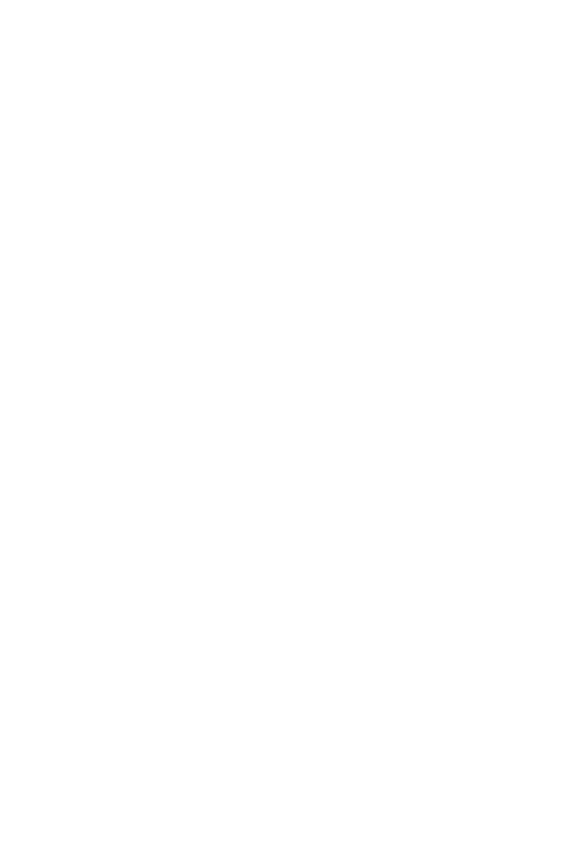
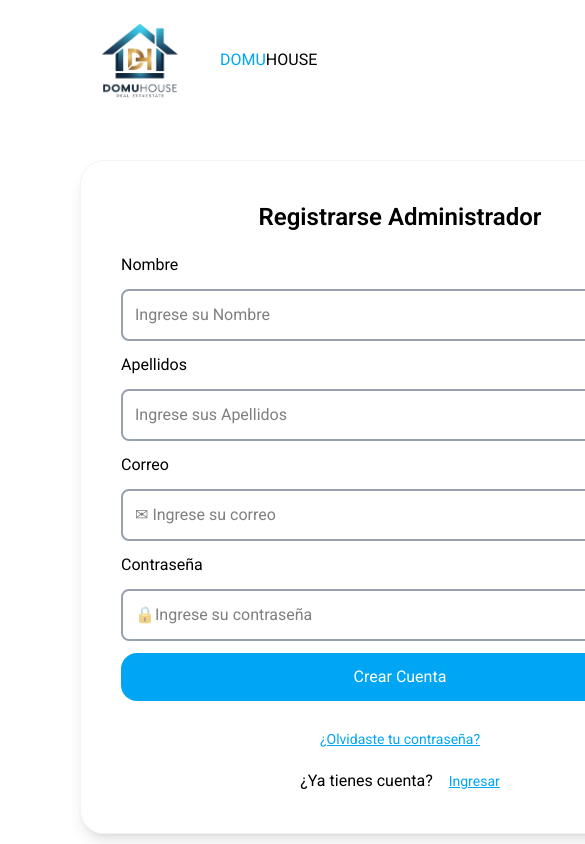
Before and after one commit to Santiago-Taborda-Foronda/DomuHouse, a React (Vite) app: page /registrarseAdministrador in a window 390 px wide. Before the commit this address had no page. Shown: the top 844 px of the page, 585 px wide, since content can reach past the window. Built offline with nearby package versions, Linux system fonts and the light colour scheme.

Commit message:
Creación de Registrar Administrador y Organizar Inmobiliaria

```diff
--- a/src/App.jsx
+++ b/src/App.jsx
@@ -8,6 +8,8 @@
 import { Registrarse } from './Components/Pages/Home/Registrarse/Registrarse'
 import { PropiedadSeleccionada } from './Components/Pages/PropiedadSeleccionada/PropiedadSeleccionada';
 import { ContactAgent } from './Components/Pages/ContactAgent/ContactAgent';
+import {CrearInmobiliarias} from './Components/Pages/Inmobiliarias/CrearInmobiliarias'
+import { RegistrarseAdministrador } from './Components/Pages/Administrador/RegistrarseAdministrador/RegistrarseAdministrador'
 
 
 export const App = () => {
@@ -20,6 +22,8 @@
       <Route path='/Login' element={<Login />} />
       <Route path='/Registrarse' element={<Registrarse />} />
       <Route path='/propiedad-seleccionada' element={<PropiedadSeleccionada />} />
+      <Route path='/CrearInmobiliarias' element={<CrearInmobiliarias />} />
+      <Route path='/registrarseAdministrador' element={<RegistrarseAdministrador />} />
       <Route path="/contact-agent" element={<ContactAgent />} />
 
     </Routes>
--- a/src/Components/Layouts/Header/Header.jsx
+++ b/src/Components/Layouts/Header/Header.jsx
@@ -76,11 +76,11 @@
                       Route="/"
                     />
                     <ItemsNavbar
-                      content={<div className="flex items-center gap-2 text-gray-600 hover:text-blue-600"><Search size={18}/>Búsqueda Avanzada</div>}
-                      Route="/busqueda"
+                      content={<div className="flex items-center gap-2 text-gray-600 hover:text-blue-600"><Search size={18}/>Publicar Inmobiliaria</div>}
+                      Route="/CrearInmobiliarias"
                     />
                     <ItemsNavbar
-                      content={<div className="flex items-center gap-2 text-gray-600 hover:text-blue-600"><MessageSquare size={18}/>Chatbot Domu</div>}
+                      content={<div className="flex items-center gap-2 text-gray-600 hover:text-blue-600"><MessageSquare size={18}/>Inmobiliarias</div>}
                       Route="/chatbot"
                     />
                     <ItemsNavbar
--- /dev/null
+++ b/src/Components/Pages/Administrador/RegistrarseAdministrador/RegistrarseAdministrador.jsx
@@ -0,0 +1,130 @@
+import React, { useState } from 'react';
+import logoDomuHouse from '../../../../assets/images/Logo-DomuHouse.png';
+import LogoLogin from '../../../../assets/images/imagen-login.png';
+import { Button } from '../../../UI/Button/Button';
+import { Header } from '../../../Layouts/Header/Header';
+import { Link } from 'react-router';
+import { Eye, EyeOff } from "lucide-react";
+
+export const RegistrarseAdministrador = () => {
+    const [showPassword, setShowPassword] = useState(false);
+    const [credentials, setCredentials] = useState({
+        email: "",
+        password: ""
+    });
+
+    const handleInputChange = (e) => {
+        const { name, value } = e.target;
+        setCredentials({
+            ...credentials,
+            [name]: value
+        });
+    };
+
+    const togglePasswordVisibility = () => {
+        setShowPassword(!showPassword);
+    };
+
+    const handleSubmit = (e) => {
+        e.preventDefault();
+
+        // Aquí iría la lógica para registrar administrador
+        console.log("Registrar Administrador:", credentials);
+    };
+
+    return (
+        <>
+            <div className='flex flex-col justify-around px-20 pr-30 w-full space-y-10 items-start'>
+                <header className='flex items-center justify-start'>
+                    <img
+                        src={logoDomuHouse}
+                        alt="Logo DomuHouse"
+                        className='w-30'
+                    />
+                    <h1 className='text-sky-500 ml-5'>DOMU<span className='text-black'>HOUSE</span></h1>
+                </header>
+
+                <section className='flex items-center gap-20 w-full'>
+                    <div className='flex flex-col items-center shadow-lg border-1 border-gray-100 p-10 rounded-3xl min-w-160 space-y-5'>
+                        <p className='text-2xl font-semibold'>Registrarse Administrador</p>
+                        <form className='flex flex-col space-y-3 w-full' onSubmit={handleSubmit}>
+                            <label htmlFor="nombre">Nombre</label>
+                            <input
+                                className='p-3 border-gray-400 hover:border-gray-600 focus:outline-none border-2 rounded-lg w-full'
+                                placeholder='Ingrese su Nombre'
+                                name="nombre"
+                                id="nombre"
+                            />
+
+                            <label htmlFor="apellidos">Apellidos</label>
+                            <input
+                                className='p-3 border-gray-400 hover:border-gray-600 focus:outline-none border-2 rounded-lg w-full'
+                                placeholder='Ingrese sus Apellidos'
+                                name="apellidos"
+                                id="apellidos"
+                            />
+
+                            <label htmlFor="email">Correo</label>
+                            <input
+                                className='p-3 border-gray-400 hover:border-gray-600 focus:outline-none border-2 rounded-lg w-full'
+                                placeholder='✉ Ingrese su correo'
+                                type='email'
+                                id='email'
+                                name='email'
+                                value={credentials.email}
+                                onChange={handleInputChange}
+                                required
+                            />
+
+                            <label htmlFor="password">Contraseña</label>
+                            <div className='relative'>
+                                <input
+                                    className='p-3 border-gray-400 hover:border-gray-600 focus:outline-none border-2 rounded-lg w-full'
+                                    placeholder='🔒Ingrese su contraseña'
+                                    type={showPassword ? "text" : "password"}
+                                    id='password'
+                                    name='password'
+                                    value={credentials.password}
+                                    onChange={handleInputChange}
+                                    required
+                                />
+                                <button
+                                    type="button"
+                                    className="absolute right-4 top-3.5 text-gray-500 hover:text-gray-700"
+                                    onClick={togglePasswordVisibility}
+                                >
+                                    {showPassword ? <EyeOff size={20} /> : <Eye size={20} />}
+                                </button>
+                            </div>
+                            <Button
+                                name='Crear Cuenta'
+                                type='submit'
+                                className='bg-sky-500 text-white p-3 w-full rounded-2xl'
+                            />
+                        </form>
+
+                        <div className='flex justify-around items-start mt-2'>
+                            <a href="###" className='text-sm text-sky-500 underline hover:text-sky-700'>
+                                ¿Olvidaste tu contraseña?
+                            </a>
+                        </div>
+
+                        <span>¿Ya tienes cuenta?
+                            <Link to="/Login" className='ml-4 text-sm text-sky-500 underline hover:text-sky-700'>
+                                Ingresar
+                            </Link>
+                        </span>
+                    </div>
+
+                    <div>
+                        <img
+                            src={LogoLogin}
+                            alt="Login ilustración"
+                            className='w-150'
+                        />
+                    </div>
+                </section>
+            </div>
+        </>
+    );
+};
--- a/src/Components/Pages/Inmobiliarias/CrearInmobiliarias.jsx
+++ b/src/Components/Pages/Inmobiliarias/CrearInmobiliarias.jsx
@@ -1,6 +1,18 @@
 import React, { useState } from "react";
+import { useNavigate } from "react-router-dom";
+import { Header } from "../../Layouts/Header/Header";
 
 export const CrearInmobiliarias = () => {
+  const navigate = useNavigate();
+
+  const [name, setName] = useState("");
+  const [nit, setNit] = useState("");
+  const [responsible, setResponsible] = useState("");
+  const [address, setAddress] = useState("");
+  const [city, setCity] = useState("");
+  const [phone, setPhone] = useState("");
+  const [email, setEmail] = useState("");
+  const [description, setDescription] = useState("");
   const [images, setImages] = useState([]);
 
   const handleImageUpload = (e) => {
@@ -8,7 +20,16 @@
     setImages([...images, ...files]);
   };
 
+  const fullAddress = `${address}, ${city}`;
+
+  const handleNext = () => {
+    // Redirigir a la interfaz de registro
+    navigate("/registrarseAdministrador")
+  };
+
   return (
+    <>
+      <Header />
       <div className="min-h-screen bg-white px-6 py-10 md:px-20">
         <h1 className="text-3xl font-semibold text-gray-800 mb-8">Registrar Inmobiliaria</h1>
 
@@ -17,18 +38,65 @@
           <div className="flex-1">
             <h2 className="text-xl font-medium text-gray-700 mb-4">Información General</h2>
             <div className="space-y-4">
-            <input type="text" placeholder="Nombre de la inmobiliaria" className="w-full border border-gray-200 rounded-md px-4 py-2 text-sm" />
-            <input type="text" placeholder="NIT o registro legal" className="w-full border border-gray-200 rounded-md px-4 py-2 text-sm" />
-            <input type="text" placeholder="Persona Encargada" className="w-full border border-gray-200 rounded-md px-4 py-2 text-sm" />
+              <input
+                type="text"
+                placeholder="Nombre de la inmobiliaria"
+                className="w-full border border-gray-200 rounded-md px-4 py-2 text-sm"
+                value={name}
+                onChange={(e) => setName(e.target.value)}
+              />
+              <input
+                type="text"
+                placeholder="NIT o registro legal"
+                className="w-full border border-gray-200 rounded-md px-4 py-2 text-sm"
+                value={nit}
+                onChange={(e) => setNit(e.target.value)}
+              />
+              <input
+                type="text"
+                placeholder="Persona Encargada"
+                className="w-full border border-gray-200 rounded-md px-4 py-2 text-sm"
+                value={responsible}
+                onChange={(e) => setResponsible(e.target.value)}
+              />
               <div className="flex gap-4">
-              <input type="text" placeholder="Dirección" className="w-1/2 border border-gray-200 rounded-md px-4 py-2 text-sm" />
-              <input type="text" placeholder="Ciudad y Departamento" className="w-1/2 border border-gray-200 rounded-md px-4 py-2 text-sm" />
+                <input
+                  type="text"
+                  placeholder="Dirección"
+                  className="w-1/2 border border-gray-200 rounded-md px-4 py-2 text-sm"
+                  value={address}
+                  onChange={(e) => setAddress(e.target.value)}
+                />
+                <input
+                  type="text"
+                  placeholder="Ciudad y Departamento"
+                  className="w-1/2 border border-gray-200 rounded-md px-4 py-2 text-sm"
+                  value={city}
+                  onChange={(e) => setCity(e.target.value)}
+                />
               </div>
               <div className="flex gap-4">
-              <input type="text" placeholder="Teléfono de Contacto" className="w-1/2 border border-gray-200 rounded-md px-4 py-2 text-sm" />
-              <input type="email" placeholder="Correo electrónico" className="w-1/2 border border-gray-200 rounded-md px-4 py-2 text-sm" />
+                <input
+                  type="text"
+                  placeholder="Teléfono de Contacto"
+                  className="w-1/2 border border-gray-200 rounded-md px-4 py-2 text-sm"
+                  value={phone}
+                  onChange={(e) => setPhone(e.target.value)}
+                />
+                <input
+                  type="email"
+                  placeholder="Correo electrónico"
+                  className="w-1/2 border border-gray-200 rounded-md px-4 py-2 text-sm"
+                  value={email}
+                  onChange={(e) => setEmail(e.target.value)}
+                />
               </div>
-            <textarea placeholder="Descripción" className="w-full border border-gray-200 rounded-md px-4 py-2 text-sm h-28"></textarea>
+              <textarea
+                placeholder="Descripción"
+                className="w-full border border-gray-200 rounded-md px-4 py-2 text-sm h-28"
+                value={description}
+                onChange={(e) => setDescription(e.target.value)}
+              ></textarea>
             </div>
           </div>
 
@@ -39,7 +107,7 @@
               <label className="w-full h-36 border border-dashed border-gray-300 rounded-md flex items-center justify-center cursor-pointer">
                 <input type="file" multiple onChange={handleImageUpload} className="hidden" />
                 <div className="text-center">
-                <img src="/assets/images/upload-icon.png" alt="Upload" className="mx-auto mb-2 w-10" />
+                  <img src="/assets/images/upload-icon.png" alt="" className="mx-auto mb-2 w-10" />
                   <p className="text-gray-600 text-sm">+ Subir imágenes</p>
                 </div>
               </label>
@@ -55,13 +123,16 @@
               </div>
             </div>
 
-          <div>
-            <h2 className="text-xl font-medium text-gray-700 mb-4">Ubicación en el Mapa</h2>
-            <div className="w-full h-40">
-              <img
-                src="/assets/images/map-preview.png"
-                alt="Mapa"
-                className="w-full h-full object-cover rounded-md"
+            {/* Mapa */}
+            <div className="bg-white p-8 lg:p-10 rounded-xl shadow-sm border border-gray-100">
+              <h2 className="text-2xl font-semibold text-gray-800 mb-2">Mapa</h2>
+              <div className="w-16 h-0.5 bg-gray-200 mb-6"></div>
+              <div className="w-full h-80 bg-gray-100 rounded-lg overflow-hidden border border-gray-200">
+                <iframe
+                  className="w-full h-full"
+                  src={`https://maps.google.com/maps?q=${encodeURIComponent(fullAddress)}&t=&z=13&ie=UTF8&iwloc=&output=embed`}
+                  loading="lazy"
+                  title="Ubicación de la propiedad"
                 />
               </div>
             </div>
@@ -69,9 +140,17 @@
         </div>
 
         <div className="flex justify-between mt-10">
-        <button className="px-6 py-2 rounded-full border border-[#2F8EAC] text-[#2F8EAC] hover:bg-[#2F8EAC] hover:text-white transition">Cancelar</button>
-        <button className="px-6 py-2 rounded-full bg-[#2F8EAC] text-white hover:bg-[#256c84] transition">Siguiente</button>
+          <button className="px-6 py-2 rounded-full border border-[#2F8EAC] text-[#2F8EAC] hover:bg-[#2F8EAC] hover:text-white transition">
+            Cancelar
+          </button>
+          <button
+            onClick={handleNext}
+            className="px-6 py-2 rounded-full bg-[#2F8EAC] text-white hover:bg-[#256c84] transition"
+          >
+            Siguiente
+          </button>
         </div>
       </div>
-  )
-}
+    </>
+  );
+};
```
Lines whose indentation alone changed are shown as unchanged.
